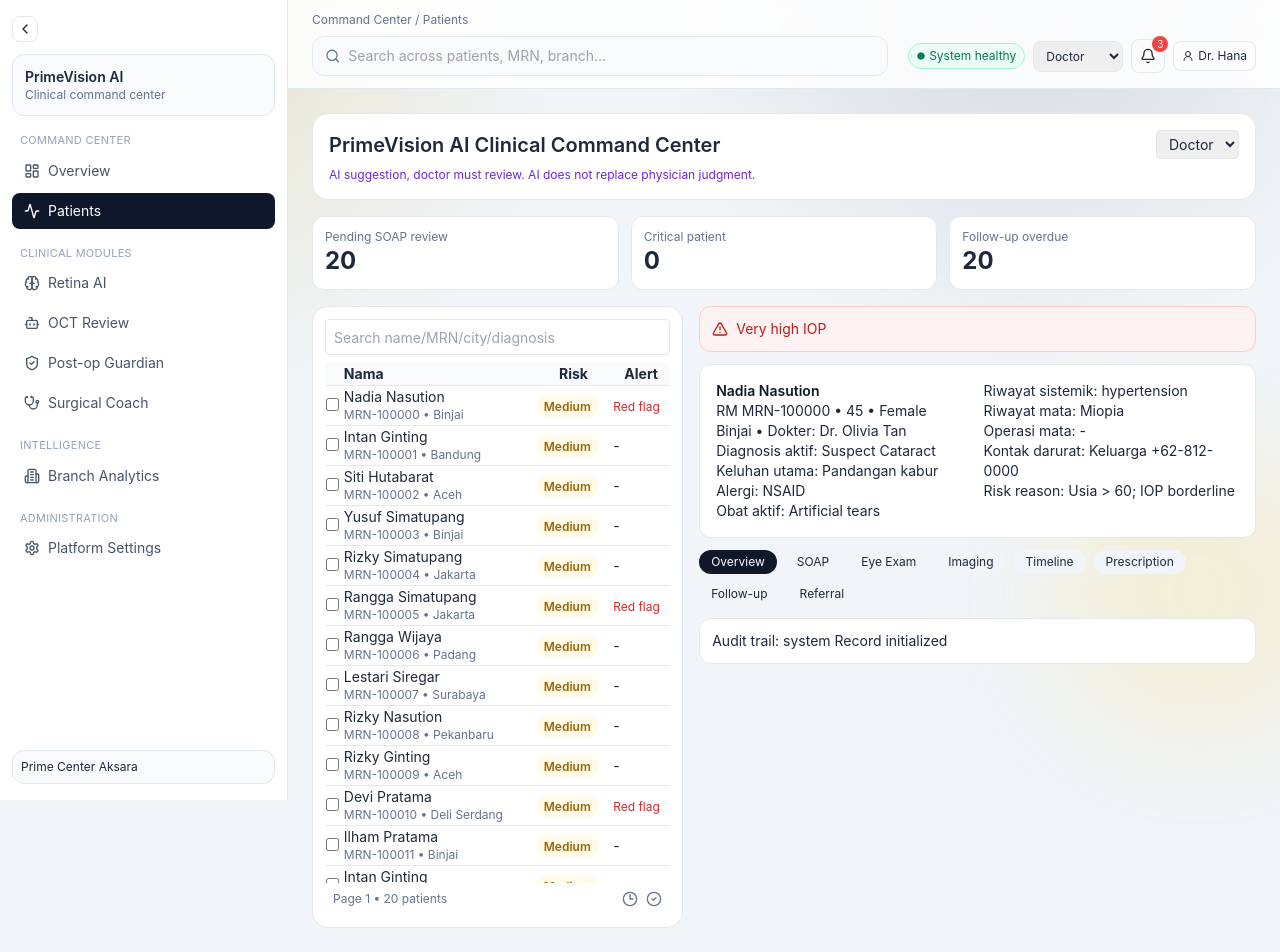
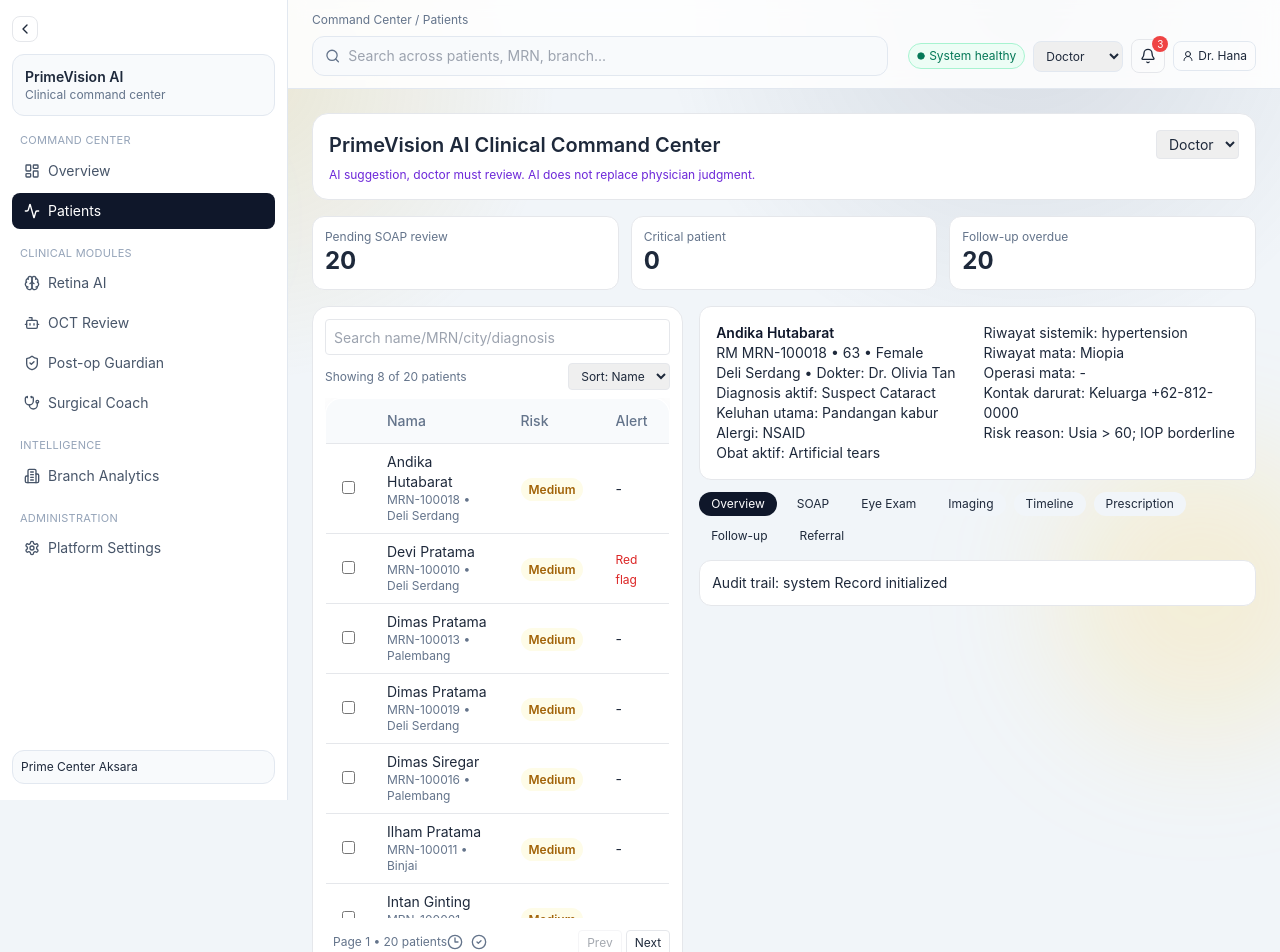
Before and after one commit to sobri3195/PrimeVision-AI-Command-Center, a React (Vite) app: page /patients in a window 1280 px wide. Shown: the top 952 px of the page. Built offline with nearby package versions, Linux system fonts and the light colour scheme.

Commit message:
feat(patients): add datatable-style sorting and pagination

```diff
--- a/src/components/patientsWorkspace/PatientsWorkspace.tsx
+++ b/src/components/patientsWorkspace/PatientsWorkspace.tsx
@@ -3,6 +3,7 @@ import type { Patient } from '../../types/patient'
 import { loadLS, saveLS } from '../../utils/localStorage'
 import { AlertBanner, ClinicalTimeline, FollowUpScheduler, PatientProfileCard, PatientTableFooter, RiskBadge, TaskBoard } from '../clinic/Modules'
 import type { ClinicalPatient, UserRole } from '../clinic/types'
+import { DataTable } from '../shared/DataTable'
 
 const roles: UserRole[] = ['Doctor', 'Nurse', 'Admin']
 const tabs = ['Overview','SOAP','Eye Exam','Imaging','Timeline','Prescription','Follow-up','Referral'] as const
@@ -19,10 +20,24 @@ export function PatientsWorkspace({ patients, globalSearch }: { patients: Patien
   const [tab, setTab] = useState<(typeof tabs)[number]>('Overview')
   const [selectedId, setSelectedId] = useState<string | null>(null)
   const [query, setQuery] = useState('')
+  const [sortBy, setSortBy] = useState<'name' | 'risk' | 'city'>('name')
+  const [page, setPage] = useState(1)
+  const pageSize = 8
   const [records, setRecords] = useState<ClinicalPatient[]>(() => loadLS('pvcc:v3:patients', patients.slice(0,20).map(bootstrap)) )
   const [toast, setToast] = useState('')
-  const filtered = useMemo(() => records.filter(p => `${globalSearch} ${query} ${p.name} ${p.medicalRecordNumber} ${p.city} ${p.activeDiagnosis}`.toLowerCase().includes(query.toLowerCase())), [records,query,globalSearch])
-  const selected = records.find(p=>p.id===selectedId) ?? filtered[0]
+  const filtered = useMemo(() => records
+    .filter(p => `${globalSearch} ${query} ${p.name} ${p.medicalRecordNumber} ${p.city} ${p.activeDiagnosis}`.toLowerCase().includes(query.toLowerCase()))
+    .sort((a, b) => {
+      if (sortBy === 'risk') {
+        const rank: Record<ClinicalPatient['risk'], number> = { Critical: 0, High: 1, Medium: 2, Low: 3 }
+        return rank[a.risk] - rank[b.risk]
+      }
+      if (sortBy === 'city') return a.city.localeCompare(b.city)
+      return a.name.localeCompare(b.name)
+    }), [records, query, globalSearch, sortBy])
+  const totalPages = Math.max(1, Math.ceil(filtered.length / pageSize))
+  const paginated = useMemo(() => filtered.slice((page - 1) * pageSize, page * pageSize), [filtered, page])
+  const selected = records.find(p=>p.id===selectedId) ?? paginated[0] ?? filtered[0]
   const mutate = (id:string, patch:Partial<ClinicalPatient>, action:string) => { const next = records.map(p=>p.id===id?{...p,...patch,auditTrail:[{at:new Date().toISOString(),by:role,action},...p.auditTrail]}:p); setRecords(next); saveLS('pvcc:v3:patients',next); setToast(action) }
 
   return <div className='space-y-4'>
@@ -30,9 +45,27 @@ export function PatientsWorkspace({ patients, globalSearch }: { patients: Patien
     <TaskBoard patients={records}/>
     <div className='grid gap-4 lg:grid-cols-[1.2fr_1.8fr]'>
       <section className='rounded-2xl border bg-white p-3'>
-        <input placeholder='Search name/MRN/city/diagnosis' value={query} onChange={e=>setQuery(e.target.value)} className='mb-2 h-9 w-full rounded border px-2 text-sm'/>
-        <div className='max-h-[520px] overflow-auto'><table className='w-full text-sm'><thead className='sticky top-0 bg-slate-50'><tr><th></th><th className='text-left'>Nama</th><th>Risk</th><th>Alert</th></tr></thead><tbody>{filtered.map(p=><tr key={p.id} className='border-t hover:bg-slate-50'><td><input type='checkbox'/></td><td><button className='text-left' onClick={()=>setSelectedId(p.id)}>{p.name}<div className='text-xs text-slate-500'>{p.medicalRecordNumber} • {p.city}</div></button></td><td><RiskBadge risk={p.risk}/></td><td>{p.alerts.length? <span className='text-xs text-red-600'>Red flag</span>:'-'}</td></tr>)}</tbody></table></div>
-        <PatientTableFooter page={1} total={filtered.length}/>
+        <input placeholder='Search name/MRN/city/diagnosis' value={query} onChange={e=>{ setQuery(e.target.value); setPage(1) }} className='mb-2 h-9 w-full rounded border px-2 text-sm'/>
+        <div className='mb-2 flex items-center justify-between text-xs'>
+          <p className='text-slate-500'>Showing {paginated.length} of {filtered.length} patients</p>
+          <select value={sortBy} onChange={e=>setSortBy(e.target.value as 'name'|'risk'|'city')} className='rounded border px-2 py-1'>
+            <option value='name'>Sort: Name</option>
+            <option value='risk'>Sort: Risk</option>
+            <option value='city'>Sort: City</option>
+          </select>
+        </div>
+        <div className='max-h-[520px] overflow-auto'>
+          <DataTable headers={['', 'Nama', 'Risk', 'Alert']}>
+            {paginated.map(p=><tr key={p.id} className='border-t hover:bg-slate-50'><td className='px-4 py-2'><input type='checkbox'/></td><td className='px-4 py-2'><button className='text-left' onClick={()=>setSelectedId(p.id)}>{p.name}<div className='text-xs text-slate-500'>{p.medicalRecordNumber} • {p.city}</div></button></td><td className='px-4 py-2'><RiskBadge risk={p.risk}/></td><td className='px-4 py-2'>{p.alerts.length? <span className='text-xs text-red-600'>Red flag</span>:'-'}</td></tr>)}
+          </DataTable>
+        </div>
+        <div className='mt-2 flex items-center justify-between'>
+          <PatientTableFooter page={page} total={filtered.length}/>
+          <div className='space-x-1'>
+            <button disabled={page===1} onClick={()=>setPage(p=>Math.max(1,p-1))} className='rounded border px-2 py-1 text-xs disabled:opacity-40'>Prev</button>
+            <button disabled={page===totalPages} onClick={()=>setPage(p=>Math.min(totalPages,p+1))} className='rounded border px-2 py-1 text-xs disabled:opacity-40'>Next</button>
+          </div>
+        </div>
       </section>
       {selected && <section className='space-y-3'>
         <AlertBanner alerts={selected.alerts}/>
```
